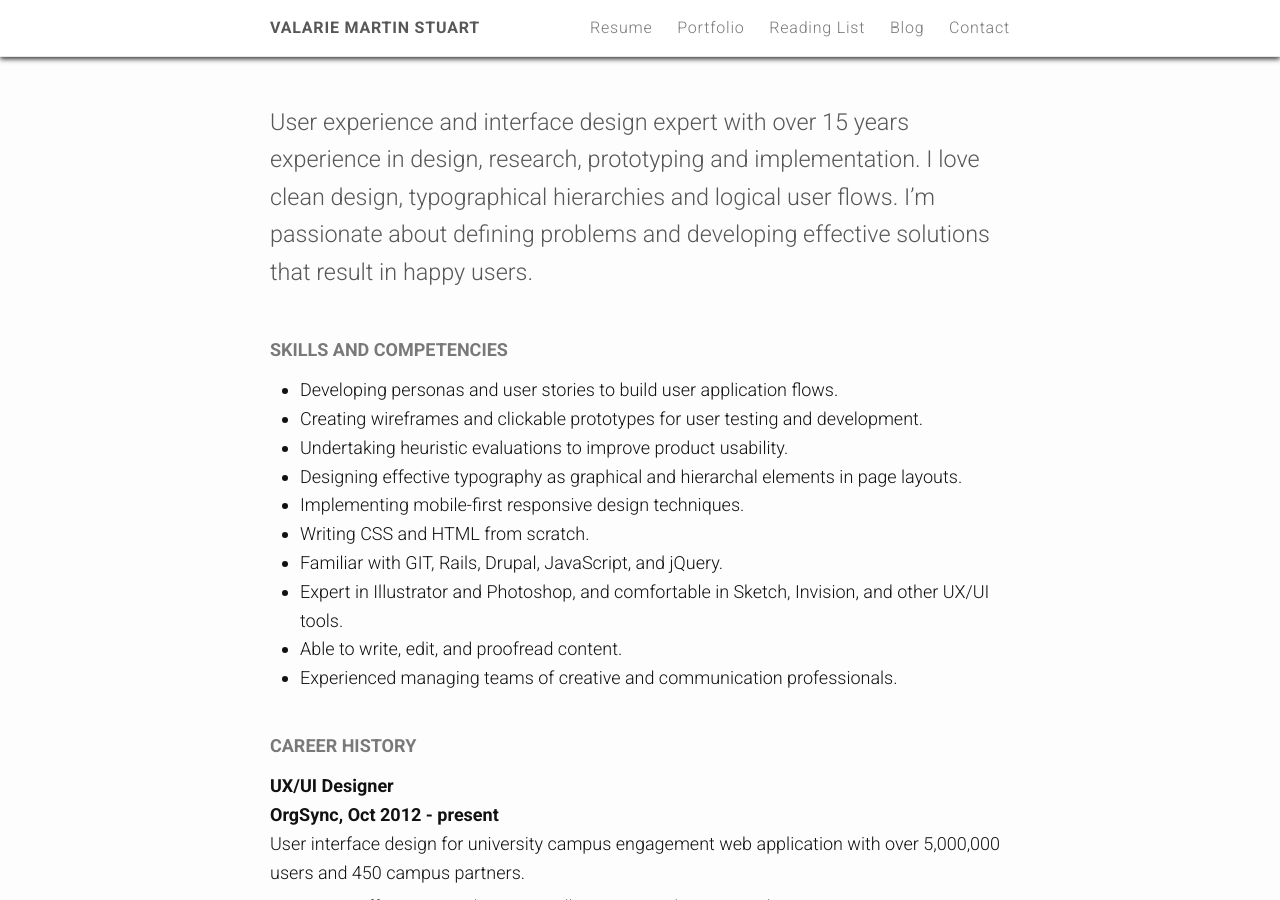
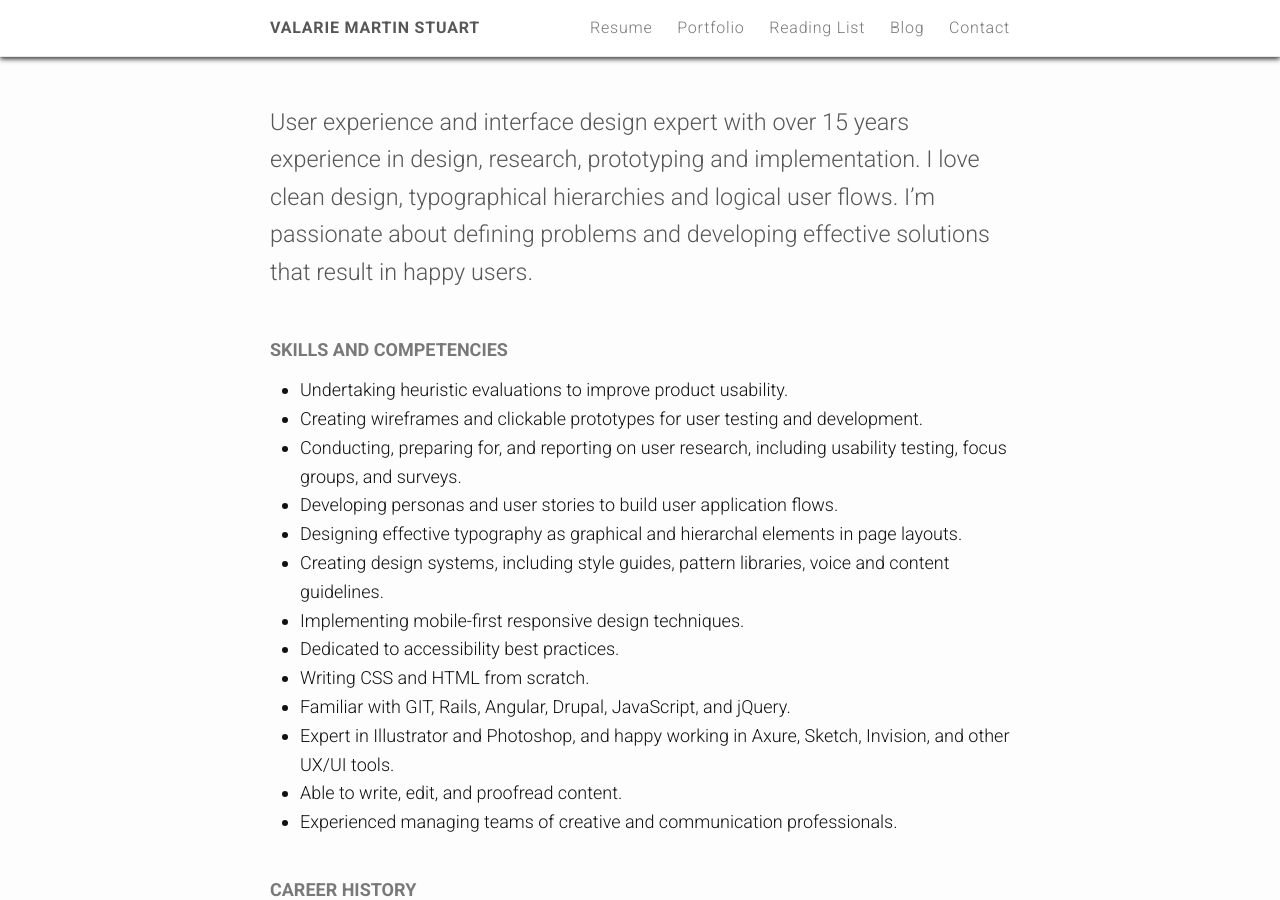
Before and after one commit to valariems/valariems.github.io, a Jekyll site: the page built from resume.md, in a window 1280 px wide and 900 px high. Built offline with Jekyll 4.4.1, drawn with Linux system fonts in a browser that asks for light colours; nearby versions of some CDN libraries.

Commit message:
Updates to resume on July 9 2018.

```diff
--- a/resume.md
+++ b/resume.md
@@ -9,14 +9,17 @@ User experience and interface design expert with over 15 years experience in des
 
 ## Skills and competencies
 
+  * Undertaking heuristic evaluations to improve product usability.
+  * Creating wireframes and clickable prototypes for user testing and development.
+  * Conducting, preparing for, and reporting on user research, including usability testing, focus groups, and surveys.
   * Developing personas and user stories to build user application flows.
-  * Creating wireframes and clickable prototypes for user testing and development.
-  * Undertaking heuristic evaluations to improve product usability.
   * Designing effective typography as graphical and hierarchal elements in page layouts.
+  * Creating design systems, including style guides, pattern libraries, voice and content guidelines.
   * Implementing mobile-first responsive design techniques.
+  * Dedicated to accessibility best practices.
   * Writing CSS and HTML from scratch.
-  * Familiar with GIT, Rails, Drupal, JavaScript, and jQuery.
-  * Expert in Illustrator and Photoshop, and comfortable in Sketch, Invision, and other UX/UI tools.
+  * Familiar with GIT, Rails, Angular, Drupal, JavaScript, and jQuery.
+  * Expert in Illustrator and Photoshop, and happy working in Axure, Sketch, Invision, and other UX/UI tools.
   * Able to write, edit, and proofread content.
   * Experienced managing teams of creative and communication professionals.
 
```
